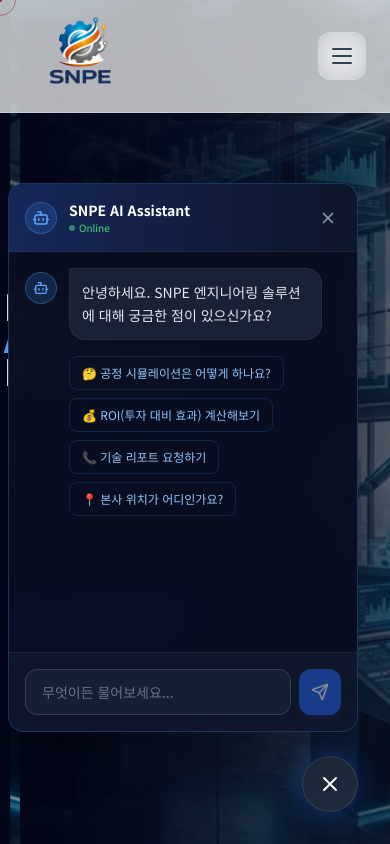
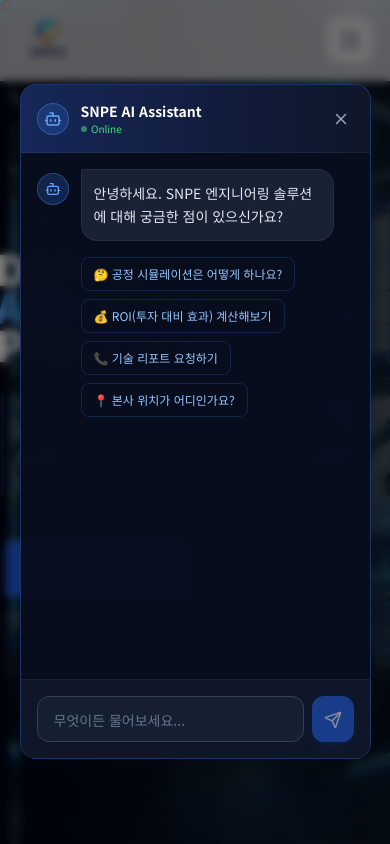
Before and after one commit to jh2deity-collab/snpe-official, a Next.js app: page / in a window 390 px wide. Both pictures are taken after a click on the button 330 px from the left and 784 px from the top of the page. Shown: the top 844 px of the page. Built offline with nearby package versions, Linux system fonts and the light colour scheme.

Commit message:
feat: implement global mobile responsiveness and resize AI assistant

```diff
--- a/src/app/globals.css
+++ b/src/app/globals.css
@@ -22,7 +22,7 @@ html {
 }
 
 .container-custom {
-  @apply max-w-7xl mx-auto px-6 md:px-12;
+  @apply max-w-7xl mx-auto px-4 md:px-12;
 }
 
 /* Advanced Visual Utilities */
--- a/src/components/Footer.tsx
+++ b/src/components/Footer.tsx
@@ -28,7 +28,7 @@ export default function Footer() {
     }, []);
 
     return (
-        <footer className="bg-slate-950 border-t border-slate-800/50 pt-20 pb-10 relative overflow-hidden">
+        <footer className="bg-slate-950 border-t border-slate-800/50 pt-10 md:pt-20 pb-10 relative overflow-hidden">
             {/* Background Grid */}
             <div className="absolute inset-0 bg-[url('/grid.svg')] opacity-5 bg-[length:30px_30px] pointer-events-none" />
 
--- a/src/components/Hero.tsx
+++ b/src/components/Hero.tsx
@@ -43,7 +43,7 @@ export default function Hero() {
     }, []);
 
     return (
-        <section ref={targetRef} id="hero" className="relative w-full h-screen min-h-[900px] bg-slate-950 overflow-hidden perspective-1000">
+        <section ref={targetRef} id="hero" className="relative w-full h-screen min-h-[100dvh] md:min-h-[900px] bg-slate-950 overflow-hidden perspective-1000">
             {/* Background Layer (Slow Movement) */}
             <motion.div
                 className="absolute inset-0 z-0"
@@ -74,7 +74,7 @@ export default function Hero() {
             </div>
 
             {/* Main Content Grid (12 Columns) */}
-            <div className="container-custom h-full grid grid-cols-1 md:grid-cols-12 gap-6 relative z-10 pt-32 pb-10 pl-[80px]">
+            <div className="container-custom h-full grid grid-cols-1 md:grid-cols-12 gap-6 relative z-10 pt-24 md:pt-32 pb-10 pl-0 md:pl-[80px]">
 
                 {/* Left Zone: Typography (Columns 1-7) */}
                 <motion.div
@@ -92,7 +92,7 @@ export default function Hero() {
                         className="inline-flex items-center gap-3 mb-6"
                     >
                         <span className="w-2 h-2 bg-blue-500 rounded-full animate-ping" />
-                        <span className="text-blue-400 font-mono text-sm tracking-[0.2em] uppercase border border-blue-500/30 px-3 py-1 rounded-full bg-blue-500/10 backdrop-blur-md">
+                        <span className="text-blue-400 font-mono text-xs md:text-sm tracking-[0.2em] uppercase border border-blue-500/30 px-3 py-1 rounded-full bg-blue-500/10 backdrop-blur-md">
                             Next-Gen Engineering
                         </span>
                     </motion.div>
@@ -106,7 +106,7 @@ export default function Hero() {
                             y: mousePosition.y * 20
                         }}
                         transition={{ duration: 0.8, delay: 0.2 }}
-                        className="text-4xl md:text-[3vw] font-black leading-[0.9] text-white tracking-tight mb-8"
+                        className="text-[42px] md:text-[3vw] font-black leading-[0.9] text-white tracking-tight mb-6 md:mb-8"
                     >
                         DEFINE <br />
                         <span className="text-transparent bg-clip-text bg-gradient-to-r from-blue-400 via-cyan-400 to-blue-500">
@@ -123,7 +123,7 @@ export default function Hero() {
                             x: mousePosition.x * 15
                         }}
                         transition={{ duration: 0.8, delay: 0.4 }}
-                        className="text-slate-400 text-lg md:text-xl font-light max-w-xl leading-relaxed mb-12 border-l-2 border-blue-500/30 pl-6"
+                        className="text-slate-400 text-base md:text-xl font-light max-w-xl leading-relaxed mb-10 md:mb-12 border-l-2 border-blue-500/30 pl-4 md:pl-6"
                     >
                         데이터가 설계하고 AI가 검증하는 초격차 엔지니어링.<br />
                         <span className="text-white font-medium">SNPE</span>가 귀사의 제조 경쟁력을 완벽하게 재정의합니다.
--- a/src/components/LeadGen.tsx
+++ b/src/components/LeadGen.tsx
@@ -96,7 +96,7 @@ export default function LeadGen() {
                         viewport={{ once: true }}
                         className="relative"
                     >
-                        <div className="bg-white p-12 md:p-16 rounded-[2.5rem] border border-slate-200/50 shadow-2xl shadow-slate-200/30">
+                        <div className="bg-white p-6 md:p-16 rounded-[2.5rem] border border-slate-200/50 shadow-2xl shadow-slate-200/30">
                             {!isSuccess ? (
                                 <form onSubmit={handleSubmit} className="space-y-8">
                                     <div className="grid md:grid-cols-2 gap-6">
--- a/src/components/Navbar.tsx
+++ b/src/components/Navbar.tsx
@@ -9,7 +9,7 @@ export default function Navbar() {
 
     return (
         <nav className="fixed top-0 left-0 right-0 z-50 bg-white/70 backdrop-blur-xl border-b border-slate-200/50 transition-all duration-500">
-            <div className="container-custom h-28 flex items-center justify-between">
+            <div className="container-custom h-20 md:h-28 flex items-center justify-between">
                 <motion.div
                     initial={{ x: -20, opacity: 0 }}
                     animate={{ x: 0, opacity: 1 }}
@@ -18,7 +18,7 @@ export default function Navbar() {
                     onClick={() => window.scrollTo({ top: 0, behavior: "smooth" })}
                 >
                     {/* Logo Image */}
-                    <div className="relative h-28 w-auto">
+                    <div className="relative h-16 md:h-28 w-auto">
                         <img
                             src="/images/logo.png"
                             alt="SNPE Logo"
--- a/src/components/Services.tsx
+++ b/src/components/Services.tsx
@@ -39,7 +39,7 @@ const services = [
 
 export default function Services() {
     return (
-        <section id="services" className="relative py-32 bg-slate-950 overflow-hidden">
+        <section id="services" className="relative py-16 md:py-32 bg-slate-950 overflow-hidden">
             {/* Deep Space Background Image */}
             <div className="absolute inset-0 z-0">
                 <img
@@ -57,7 +57,7 @@ export default function Services() {
                 <div className="grid md:grid-cols-12 gap-12 lg:gap-24">
                     {/* Left Zone: Sticky Headline (Col 1-5) */}
                     <div className="md:col-span-5 relative">
-                        <div className="sticky top-32 space-y-12">
+                        <div className="relative md:sticky top-0 md:top-32 space-y-8 md:space-y-12 mb-12 md:mb-0">
                             <motion.div
                                 initial={{ opacity: 0, x: -30 }}
                                 whileInView={{ opacity: 1, x: 0 }}
--- a/src/components/ui/AIConcierge.tsx
+++ b/src/components/ui/AIConcierge.tsx
@@ -141,14 +141,14 @@ export default function AIConcierge() {
     };
 
     return (
-        <div className="fixed bottom-8 right-8 z-[100] font-sans">
+        <div className={`fixed z-[100] font-sans ${isOpen ? "inset-0 md:inset-auto md:bottom-8 md:right-8 flex items-center justify-center md:block bg-black/50 md:bg-transparent backdrop-blur-sm md:backdrop-blur-none" : "bottom-8 right-8"}`}>
             <AnimatePresence>
                 {isOpen && (
                     <motion.div
                         initial={{ opacity: 0, scale: 0.8, y: 20 }}
                         animate={{ opacity: 1, scale: 1, y: 0 }}
                         exit={{ opacity: 0, scale: 0.8, y: 20 }}
-                        className="absolute bottom-20 right-0 w-[350px] sm:w-[380px] bg-slate-900/95 backdrop-blur-xl border border-blue-500/30 rounded-2xl shadow-2xl overflow-hidden flex flex-col"
+                        className="relative md:absolute md:bottom-20 md:right-0 w-[90vw] md:w-[460px] h-[80vh] md:h-auto md:max-h-[720px] bg-slate-900/95 backdrop-blur-xl border border-blue-500/30 rounded-2xl shadow-2xl overflow-hidden flex flex-col"
                     >
                         {/* Header */}
                         <div className="bg-gradient-to-r from-blue-900/50 to-slate-900/50 p-4 border-b border-white/5 flex items-center justify-between shrink-0">
@@ -173,7 +173,7 @@ export default function AIConcierge() {
                         </div>
 
                         {/* Chat Body */}
-                        <div className="h-[400px] p-4 overflow-y-auto space-y-4 scrollbar-thin scrollbar-thumb-slate-700 bg-slate-950/50">
+                        <div className="flex-1 min-h-0 p-4 overflow-y-auto space-y-4 scrollbar-thin scrollbar-thumb-slate-700 bg-slate-950/50">
                             {messages.map((msg) => (
                                 <motion.div
                                     key={msg.id}
@@ -264,7 +264,7 @@ export default function AIConcierge() {
                 whileHover={{ scale: 1.05 }}
                 whileTap={{ scale: 0.95 }}
                 onClick={() => setIsOpen(!isOpen)}
-                className={`w-14 h-14 rounded-full flex items-center justify-center shadow-[0_0_30px_rgba(37,99,235,0.4)] transition-all duration-300 border border-white/10 ${isOpen ? "bg-slate-800 text-white rotate-90" : "bg-blue-600 text-white hover:bg-blue-500"}`}
+                className={`w-14 h-14 rounded-full flex items-center justify-center shadow-[0_0_30px_rgba(37,99,235,0.4)] transition-all duration-300 border border-white/10 ${isOpen ? "bg-slate-800 text-white rotate-90 hidden md:flex" : "bg-blue-600 text-white hover:bg-blue-500"}`}
             >
                 {isOpen ? <X size={24} /> : <MessageSquare size={24} />}
             </motion.button>
```
